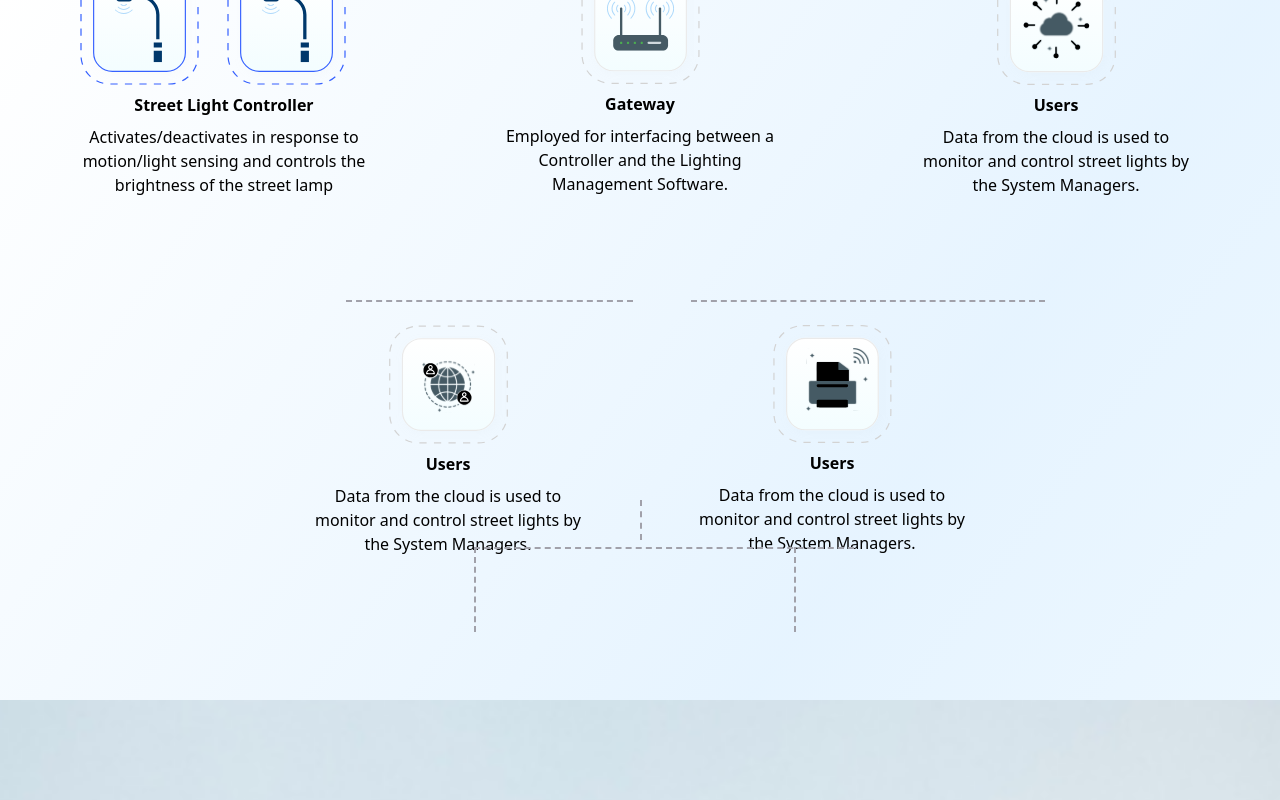
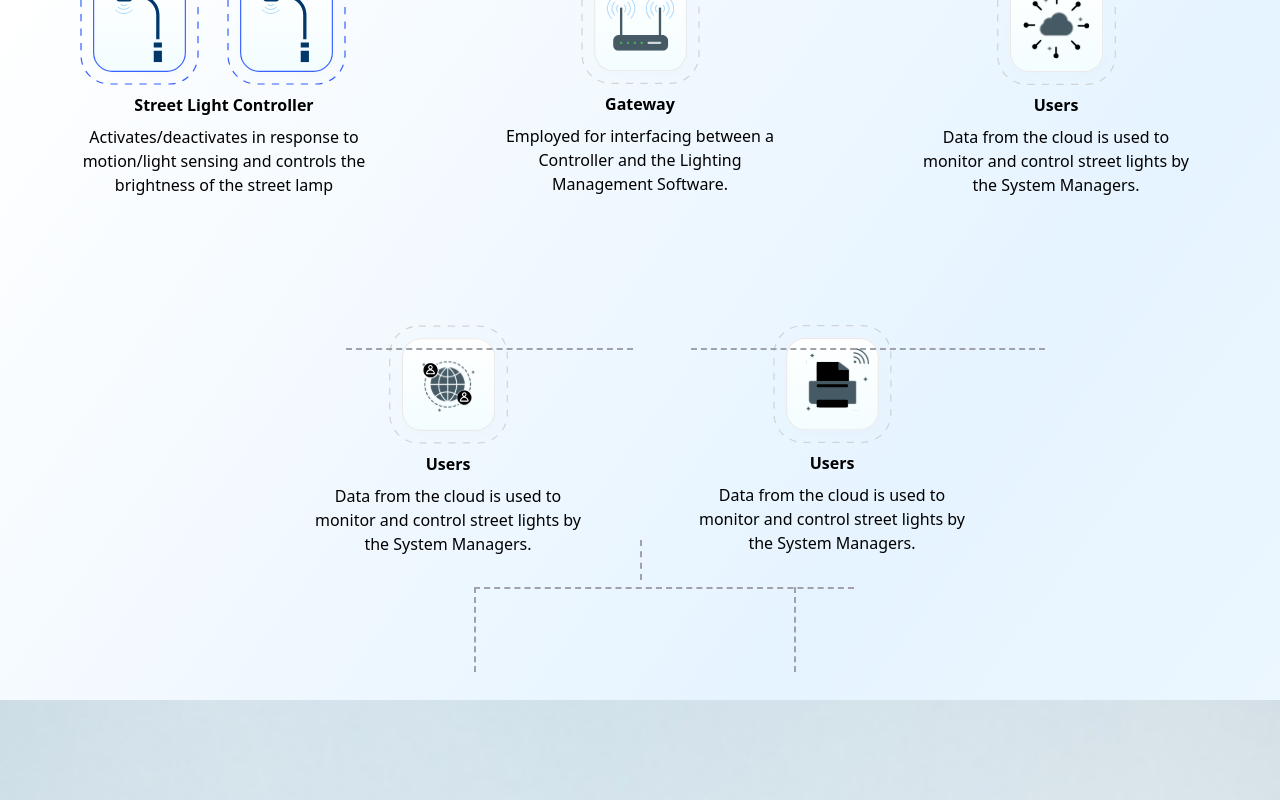
Before and after one commit to pratik860s/Blacksof-Task, a React (Vite) app: page / in a window 1280 px wide. Shown: the part 1236-2036 px from the top of the page. Built offline with nearby package versions, Linux system fonts and the light colour scheme.

Commit message:
changes #5

```diff
--- a/src/index.css
+++ b/src/index.css
@@ -57,16 +57,16 @@
   left: 27%;
 }
 .top-227{
-  top:192%;
+  top:198%;
 }
 .left-54{
   left: 54%;
 }
 .top-300{
-  top: 217%;
+  top: 222%;
 }
 .top-350{
-  top:222.9%;
+  top:227.9%;
 }
 .left-37{
   left:37%;
```
